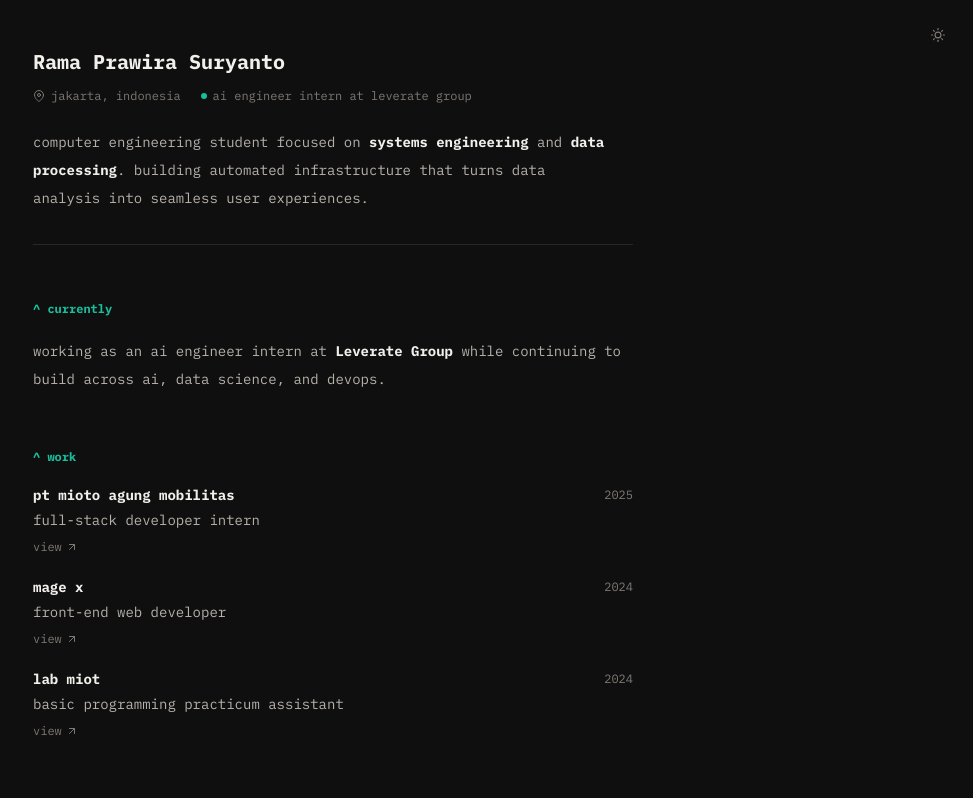
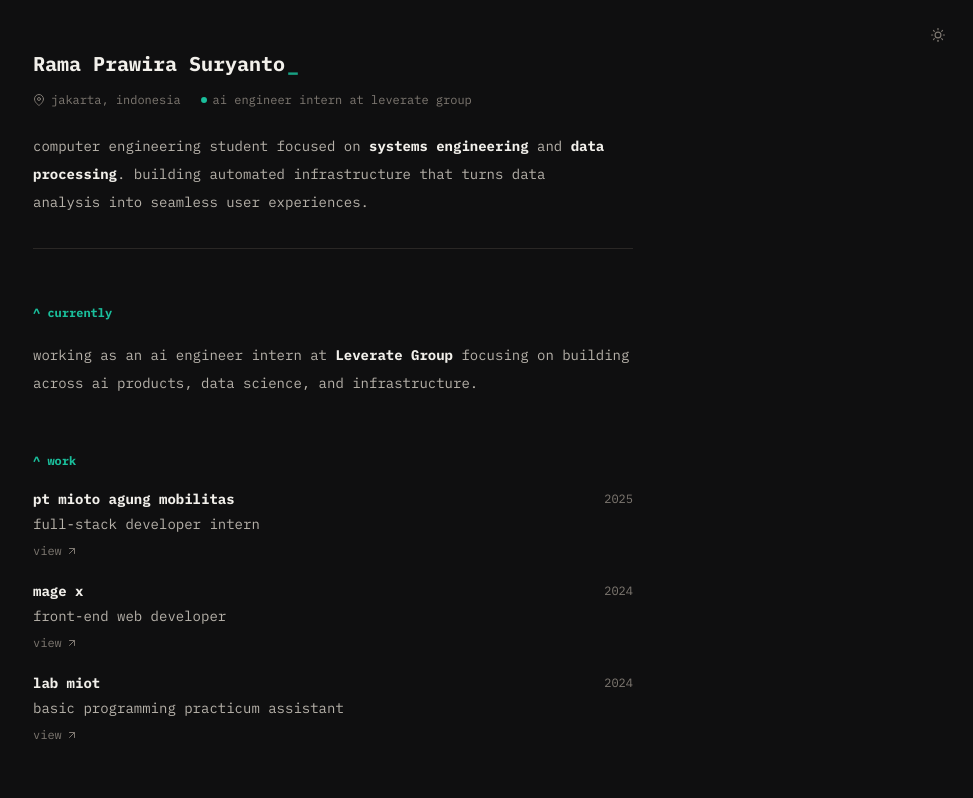
Before and after one commit to axeiira/axeiira-site, a React (Vite) app: page / in a window 1280 px wide. Shown: the top 798 px of the page, without its empty margins (307-1280 px from the left). Built offline with nearby package versions, Linux system fonts and the light colour scheme.

Commit message:
feat: name animation

```diff
--- a/src/App.tsx
+++ b/src/App.tsx
@@ -11,6 +11,28 @@ import {
 import { profile, projects, work } from "./data/portfolio";
 
 type Theme = "dark" | "light";
+
+function usePrefersReducedMotion() {
+  const [prefersReducedMotion, setPrefersReducedMotion] = useState(false);
+
+  useEffect(() => {
+    const mediaQuery = window.matchMedia("(prefers-reduced-motion: reduce)");
+
+    setPrefersReducedMotion(mediaQuery.matches);
+
+    const handleChange = () => {
+      setPrefersReducedMotion(mediaQuery.matches);
+    };
+
+    mediaQuery.addEventListener("change", handleChange);
+
+    return () => {
+      mediaQuery.removeEventListener("change", handleChange);
+    };
+  }, []);
+
+  return prefersReducedMotion;
+}
 
 function Section({
   title,
@@ -44,6 +66,60 @@ function InlineLink({ href, label }: { href: string; label: string }) {
   );
 }
 
+function AnimatedName({ name, alias }: { name: string; alias: string }) {
+  const [isAlias, setIsAlias] = useState(false);
+  const [displayText, setDisplayText] = useState(name);
+  const prefersReducedMotion = usePrefersReducedMotion();
+
+  useEffect(() => {
+    const targetText = isAlias ? alias : name;
+
+    if (prefersReducedMotion) {
+      setDisplayText(targetText);
+      return;
+    }
+
+    if (displayText === targetText) {
+      return;
+    }
+
+    const timeoutId = window.setTimeout(() => {
+      const sharedLength = [...displayText].findIndex(
+        (character, index) => character !== targetText[index],
+      );
+      const matchingLength = sharedLength === -1 ? Math.min(displayText.length, targetText.length) : sharedLength;
+
+      if (displayText.length > matchingLength) {
+        setDisplayText(displayText.slice(0, -1));
+        return;
+      }
+
+      setDisplayText(targetText.slice(0, displayText.length + 1));
+    }, 42);
+
+    return () => {
+      window.clearTimeout(timeoutId);
+    };
+  }, [alias, displayText, isAlias, name, prefersReducedMotion]);
+
+  return (
+    <button
+      type="button"
+      onMouseEnter={() => setIsAlias(true)}
+      onMouseLeave={() => setIsAlias(false)}
+      onFocus={() => setIsAlias(true)}
+      onBlur={() => setIsAlias(false)}
+      className="inline-flex h-7 min-w-[22ch] items-center justify-start text-left text-lg font-bold leading-none text-primary transition hover:text-accent focus:outline-none focus:ring-2 focus:ring-accent focus:ring-offset-2 focus:ring-offset-bg sm:h-8 sm:text-xl"
+      aria-label={`${name}, alias ${alias}`}
+    >
+      <span aria-hidden="true">{displayText}</span>
+      <span className="ml-0.5 inline-block w-[1ch] animate-pulse text-accent" aria-hidden="true">
+        _
+      </span>
+    </button>
+  );
+}
+
 function App() {
   const [theme, setTheme] = useState<Theme>("dark");
 
@@ -69,7 +145,9 @@ function App() {
       <div className="mx-auto flex min-h-[calc(100vh-4rem)] max-w-[600px] flex-col justify-center gap-14">
         <header className="space-y-6 border-b border-divider pb-8">
           <div className="space-y-3">
-            <h1 className="text-lg font-bold text-primary sm:text-xl">{profile.name}</h1>
+            <h1 className="leading-none">
+              <AnimatedName name={profile.name} alias={profile.alias} />
+            </h1>
             <div className="flex flex-wrap gap-x-5 gap-y-2 text-xs text-muted">
               <span className="inline-flex items-center gap-1.5">
                 <FiMapPin aria-hidden="true" />
--- a/src/data/portfolio.ts
+++ b/src/data/portfolio.ts
@@ -1,5 +1,6 @@
 export const profile = {
   name: "Rama Prawira Suryanto",
+  alias: "axeiira",
   location: "jakarta, indonesia",
   availability: "ai engineer intern at leverate group",
   bioLead: "computer engineering student focused on",
@@ -11,7 +12,7 @@ export const profile = {
     company: "Leverate Group",
     href: "https://leverategroup.asia/",
     suffix:
-      "while continuing to build across ai, data science, and devops.",
+      "focusing on building across ai products, data science, and infrastructure.",
   },
   email: "mailto:ramaprawira727@gmail.com",
   github: "https://github.com/axeiira",
```
